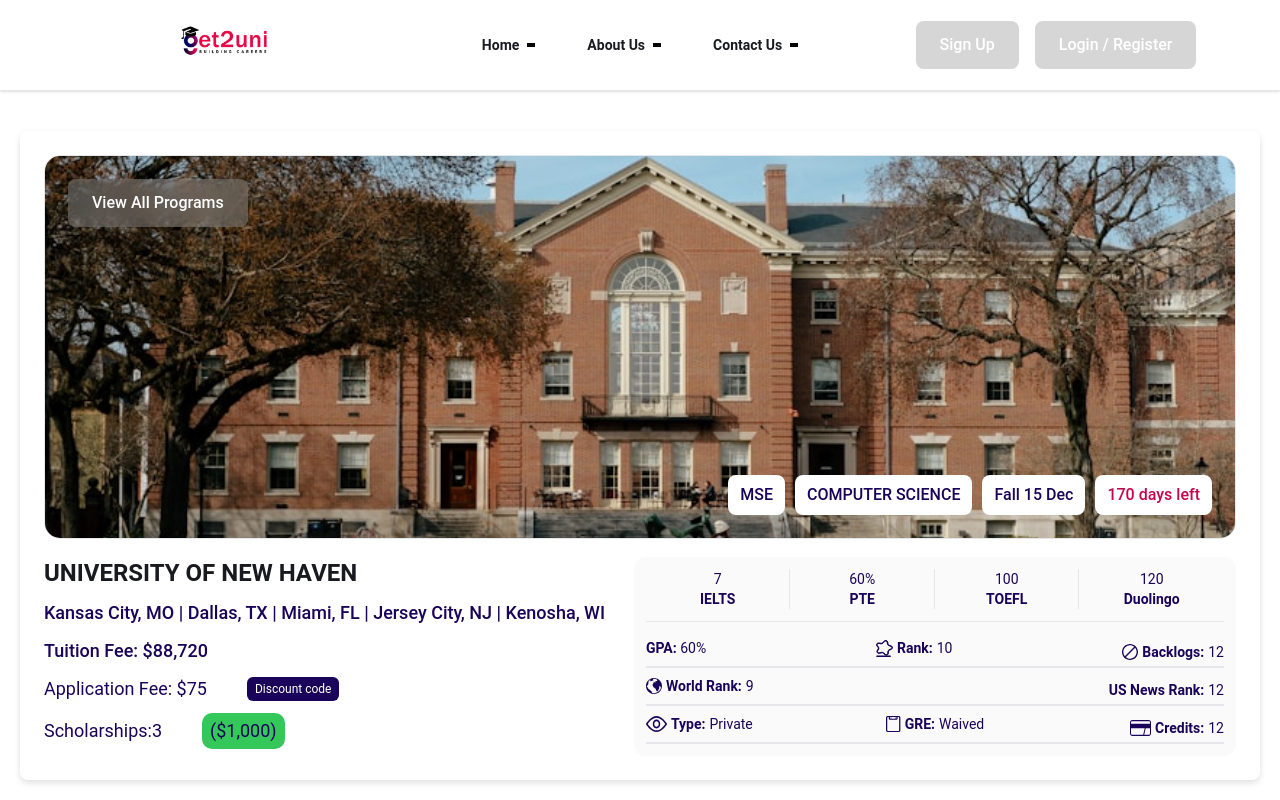
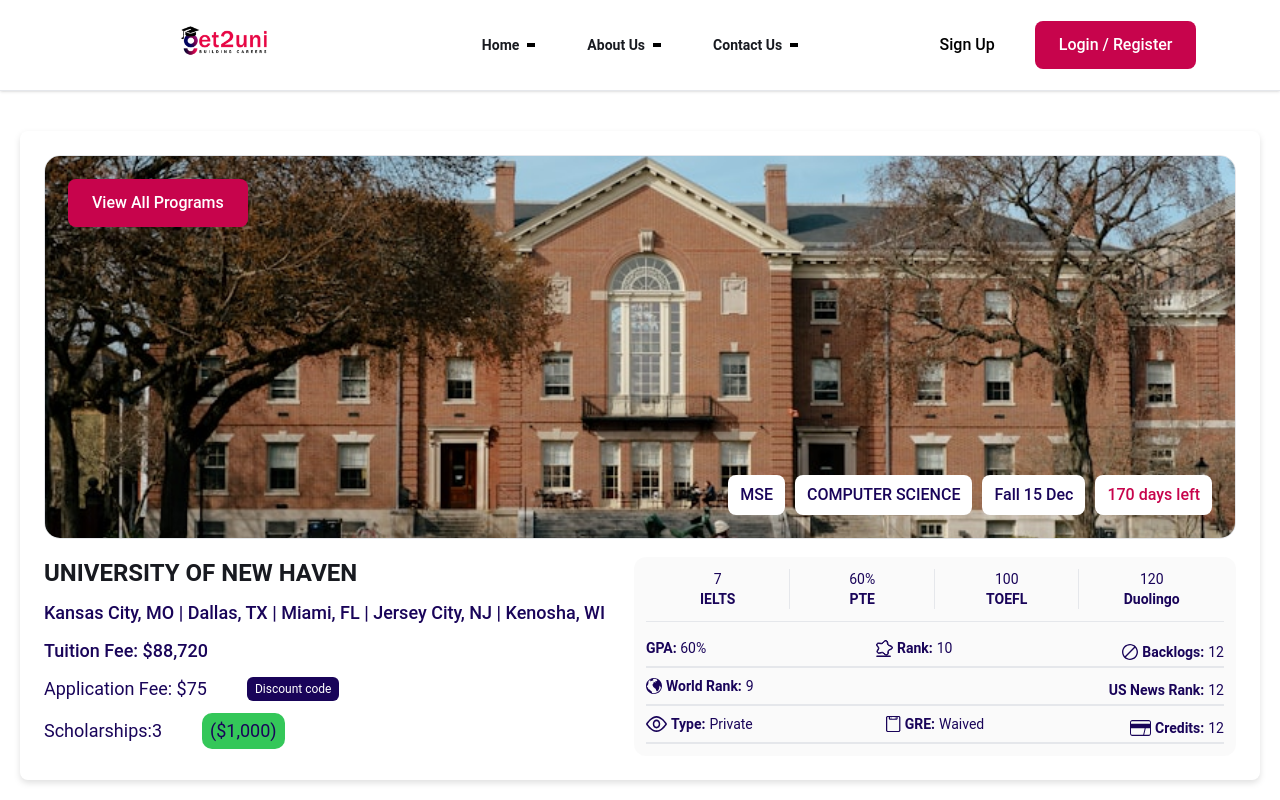
Before and after one commit to bilalmirza1006/farhan-repos, a Next.js app: page /home/country-tab/1 in a window 1280 px wide. Shown: the top 800 px of the page. Built offline with nearby package versions, Linux system fonts and the light colour scheme.

Commit message:
header links added

```diff
--- a/app/(components)/layout/Header.jsx
+++ b/app/(components)/layout/Header.jsx
@@ -15,10 +15,7 @@
       <div className="h-[90px] flex items-center justify-between md:justify-around px-4 py-3 md:py-4">
         {/* Left: Logo & Hamburger */}
         <div className="flex items-center  w-full md:justify-center  gap-3 ">
-          <button
-            className="text-primarycolor  text-2xl md:hidden"
-            onClick={() => setMenuOpen(!menuOpen)}
-          >
+          <button className="text-primarycolor  text-2xl md:hidden" onClick={() => setMenuOpen(!menuOpen)}>
             {menuOpen ? <X /> : <Menu />}
           </button>
           <Link href="/">
@@ -50,20 +47,11 @@
 
         {/* Right Buttons */}
         <div className=" flex items-center  gap-2  w-full justify-center  md:gap-4">
-          <Button
-            text="Sign Up"
-            bg="bg-none"
-            color="text-black"
-            cn={
-              " hover:bg-primarycolor hover:text-white !px-2 md:!px-6 truncate "
-            }
-          />
-          <Button
-            text="Login / Register"
-            bg="bg-primarycolor "
-            color="text-white "
-            cn={"!px-2 md:!px-6 truncate "}
-          />
+          <Link href="https://portal.get2uni.com/login">
+            <Button text="Sign Up" bg="bg-transparent" color="text-black" cn={" hover:bg-primarycolor hover:text-white !px-2 md:!px-6 truncate "} />
+          </Link>
+<Link href="https://portal.get2uni.com/signup">          <Button text="Login / Register" bg="bg-primarycolor" color="text-white " cn={"!px-2 md:!px-6 truncate "} />
+</Link>
           {/* <button className="font-roboto font-medium text-sm leading-5 text-primary hover:underline">Sign up</button>
                     <button className="bg-[#C8102E] text-white px-4 py-2 rounded-md hover:bg-[#a20d26]">
                         Login / Register
@@ -117,13 +105,10 @@
             <MessageCircle className="text-xl" />
             Contact Us
           </Link>
-          <a
-            href="#"
-            className="flex items-center gap-6 py-4 px-6 text-Primarytext font-inter text-lg font-medium leading-5 hover:text-[#C8102E]"
-          >
+          {/* <a href="#" className="flex items-center gap-6 py-4 px-6 text-Primarytext font-inter text-lg font-medium leading-5 hover:text-[#C8102E]">
             <LogIn className="text-xl" />
             Login / Register
-          </a>
+          </a> */}
         </nav>
 
         {/* <div className="flex flex-col gap-2 mt-6 px-6">
--- a/app/(components)/layout/Home2Header.jsx
+++ b/app/(components)/layout/Home2Header.jsx
@@ -44,21 +44,27 @@
           </nav>
 
           <div className="hidden md:flex items-center space-x-4">
-            {/* <button
-              className="bg-[#FFFFFF3D] flex items-center gap-2 px-6 py-2.5 rounded-lg font-medium text-sm text-Primarytext transition-all duration-200 hover:scale-105"
+              <Link href="https://portal.get2uni.com/login">
+                <Button
+                  text="Login"
+                  rightIcon={<ArrowRight className="w-4 h-4 text-black" />}
+                  bg="bg-[#FFFFFF3D]"
+                  color="text-Primarytext"
+                  cn="py-2.5 px-6 rounded-lg text-sm hover:scale-105 transition-all duration-200"
                   style={{
                     boxShadow: '0px 0.98px 1.96px 0px #1018280D',
                 }}
-            >
-              Login
-              <ArrowRight className="w-4 h-4 text-black" />
-            </button>
+              />
+            </Link>
 
-            <button className="px-6 py-2.5 bg-[#C7044C] text-white rounded-lg font-medium text-sm hover:bg-[#a4003d] transition-all duration-200 hover:scale-105 shadow-md">
-              Get Started
-            </button> */}
-            <Button text={'Login'} rightIcon={<ArrowRight className="w-4 h-4 text-white" />} />
-            <LandingHeader onClick={handleClick} text={'Get Started'} />
+            <Link href="https://portal.get2uni.com/signup">
+              <Button
+                text="Get Started"
+                bg="bg-[#C7044C]"
+                color="text-white"
+                cn="py-2.5 px-6 rounded-lg text-sm hover:bg-[#a4003d] hover:scale-105 transition-all duration-200 shadow-md"
+              />
+            </Link>
           </div>
 
           <button
@@ -105,25 +111,27 @@
           </nav>
 
           <div className="flex flex-col gap-3 px-6 py-6 border-t border-gray-100 bg-white">
-            <button
-              className="flex items-center justify-center gap-2 w-full px-6 py-3 rounded-lg font-medium text-sm text-Primarytext transition-all duration-200"
+          <Link href="https://portal.get2uni.com/login">
+                <Button
+                  text="Login"
+                  rightIcon={<ArrowRight className="w-4 h-4 text-black" />}
+                  bg="bg-[#FFFFFF3D]"
+                  color="text-Primarytext"
+                  cn="py-2.5 px-6 rounded-lg text-sm hover:scale-105 transition-all duration-200"
                   style={{
-                background: '#FFFFFF3D',
                     boxShadow: '0px 0.98px 1.96px 0px #1018280D',
-                border: '1px solid #E5E7EB',
                 }}
-              onClick={() => setMenuOpen(false)}
-            >
-              Login
-              <ArrowRight className="w-4 h-4 text-black" />
-            </button>
+              />
+            </Link>
 
-            <button
-              className="w-full px-6 py-3 bg-[#C7044C] text-white rounded-lg font-medium text-sm hover:bg-[#a4003d] transition-all duration-200 shadow-md"
-              onClick={() => setMenuOpen(false)}
-            >
-              Get Started
-            </button>
+            <Link href="https://portal.get2uni.com/signup">
+              <Button
+                text="Get Started"
+                bg="bg-[#C7044C]"
+                color="text-white"
+                cn="py-2.5 px-6 rounded-lg text-sm hover:bg-[#a4003d] hover:scale-105 transition-all duration-200 shadow-md"
+              />
+            </Link>
 
           </div>
         </div>
--- a/app/(components)/ui/Button.jsx
+++ b/app/(components)/ui/Button.jsx
@@ -79,10 +79,9 @@
   return (
     <button
       {...rest}
-      className={`group relative overflow-hidden py-3 px-6 rounded-md
+      className={`group relative overflow-hidden py-3 px-6 rounded-md ${bg ? bg : 'bg-primarycolor'} ${color ? color : 'text-white'}
         flex justify-center items-center gap-2 cursor-pointer
         font-medium text-sm md:text-base
-        bg-[rgba(154,154,154,0.4)] text-white backdrop-blur-md
         transition-transform duration-300 ease-out hover:scale-[0.97] ${cn}`}
     >
       {/* Text + Icons */}
```
Lines whose indentation alone changed are shown as unchanged.
